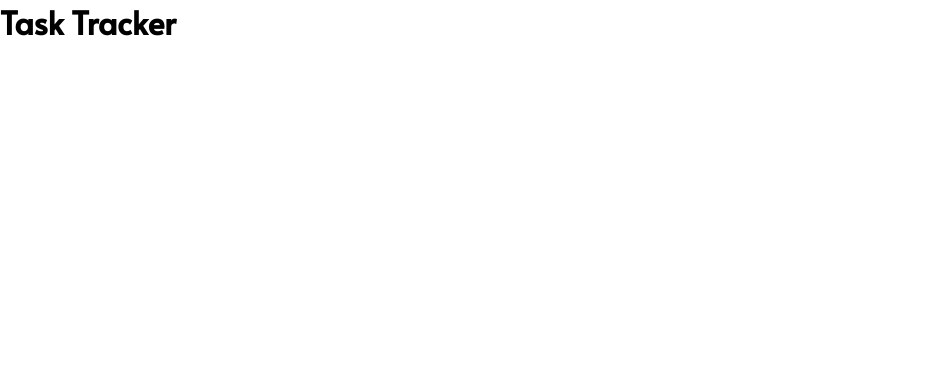
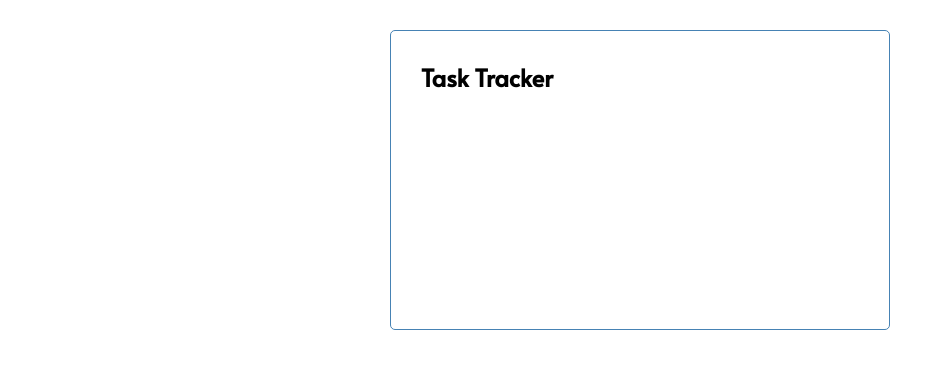
Before and after one commit to studiesofdan/angular-crash, an Angular app: page / in a window 1280 px wide. Shown: the top 368 px of the page, without its empty margins (0-952 px from the left). Built offline with nearby package versions, Linux system fonts and the light colour scheme.

Commit message:
(task tracker) Adicionar componente header

```diff
--- a/src/app/app.component.html
+++ b/src/app/app.component.html
@@ -1 +1,5 @@
-<h1>{{ title }}</h1>
+<main>
+    <section class="container">
+        <app-header></app-header>
+    </section>
+</main>
--- a/src/app/app.component.ts
+++ b/src/app/app.component.ts
@@ -5,6 +5,4 @@
   templateUrl: './app.component.html',
   styleUrls: ['./app.component.css']
 })
-export class AppComponent {
-  title: string = 'Task Tracker';
-}
+export class AppComponent {}
--- a/src/app/app.module.ts
+++ b/src/app/app.module.ts
@@ -2,10 +2,12 @@
 import { BrowserModule } from '@angular/platform-browser';
 
 import { AppComponent } from './app.component';
+import { HeaderComponent } from './components/header/header.component';
 
 @NgModule({
   declarations: [
-    AppComponent
+    AppComponent,
+    HeaderComponent
   ],
   imports: [
     BrowserModule
--- /dev/null
+++ b/src/app/components/header/header.component.css
@@ -0,0 +1,6 @@
+header {
+    display: flex;
+    justify-content: space-between;
+    align-items: center;
+    margin-bottom: 20px;
+}
--- /dev/null
+++ b/src/app/components/header/header.component.html
@@ -0,0 +1,3 @@
+<header>
+    <h1>{{ title }}</h1>
+</header>
--- /dev/null
+++ b/src/app/components/header/header.component.ts
@@ -0,0 +1,17 @@
+import { Component, OnInit } from '@angular/core';
+
+@Component({
+  selector: 'app-header',
+  templateUrl: './header.component.html',
+  styleUrls: ['./header.component.css']
+})
+export class HeaderComponent implements OnInit {
+
+  title: string = 'Task Tracker';
+
+  constructor() { }
+
+  ngOnInit(): void {
+  }
+
+}
```
Also changed, not shown: 1 other file (tests, documents, lock files or other folders).
